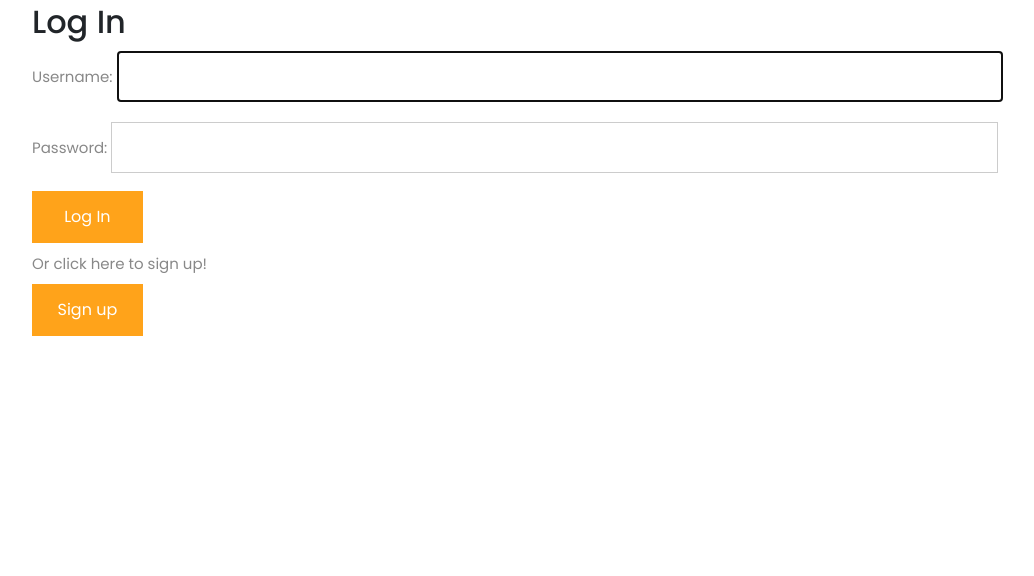
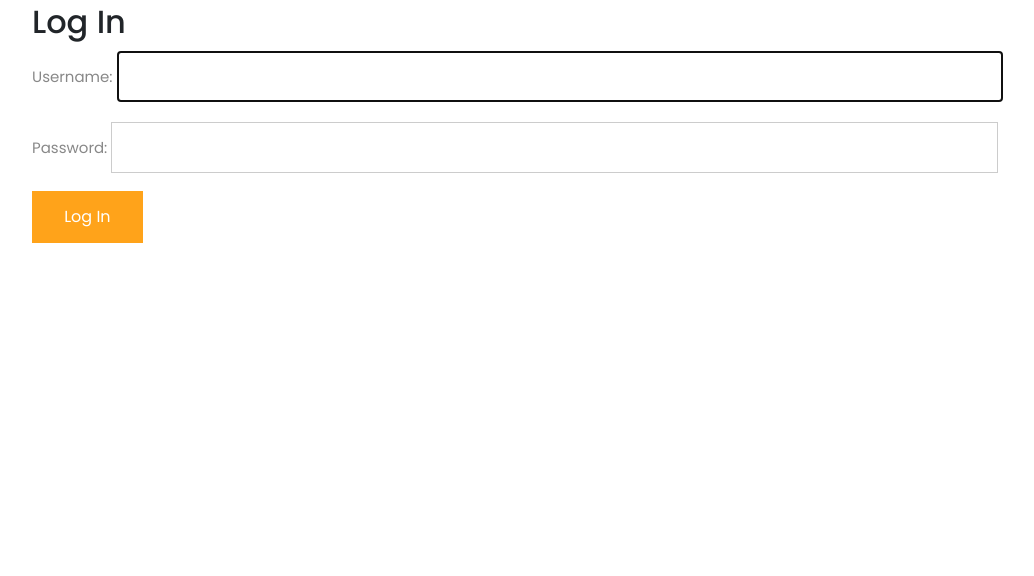
Before and after one commit to Koderz-SI/Scienocyde-UH, a Django app: page /accounts/login/ in a window 1280 px wide. Shown: the part 113-689 px from the top of the page, without its empty margins (54-1088 px from the left). Run offline with Django 3.2, Linux system fonts and the light colour scheme; some libraries are stand-ins or nearby versions.

Commit message:
Update login.html

```diff
--- a/templates/registration/login.html
+++ b/templates/registration/login.html
@@ -91,9 +91,8 @@
     		  {{ form.as_p }}
     		  <button type="submit" style="background-color:#ffa31a;">Log In</button>
     		</form>
-        <p>Or click here to sign up!</p>
-        <button style="background-color:#ffa31a;"><a href="{% url 'signup' %}" style="color: white;">Sign up</a></button>
-      </div>
+
+        </div>
     </section>
     <!-- ***** Features Big Item End ***** -->
 {% endblock %}
```
